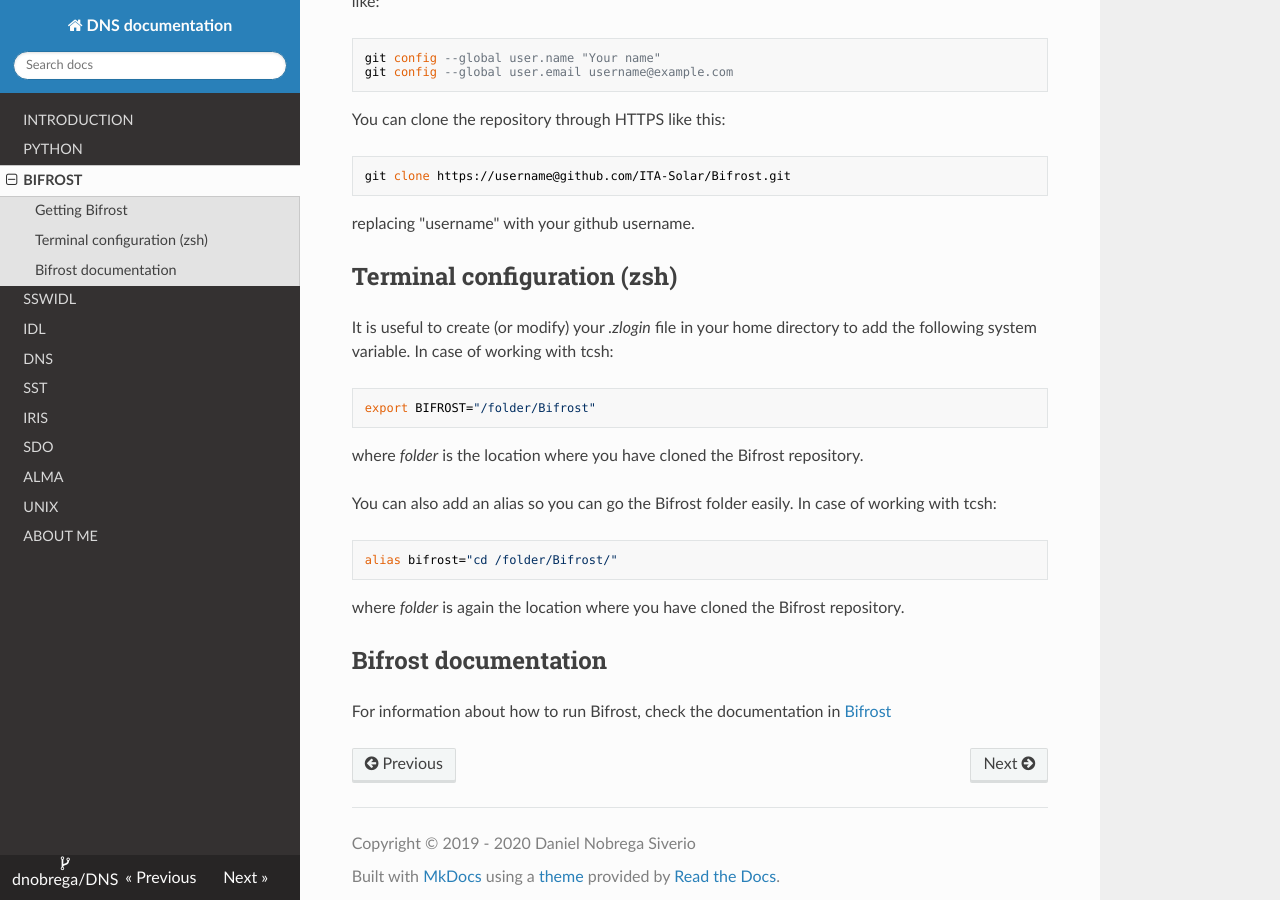
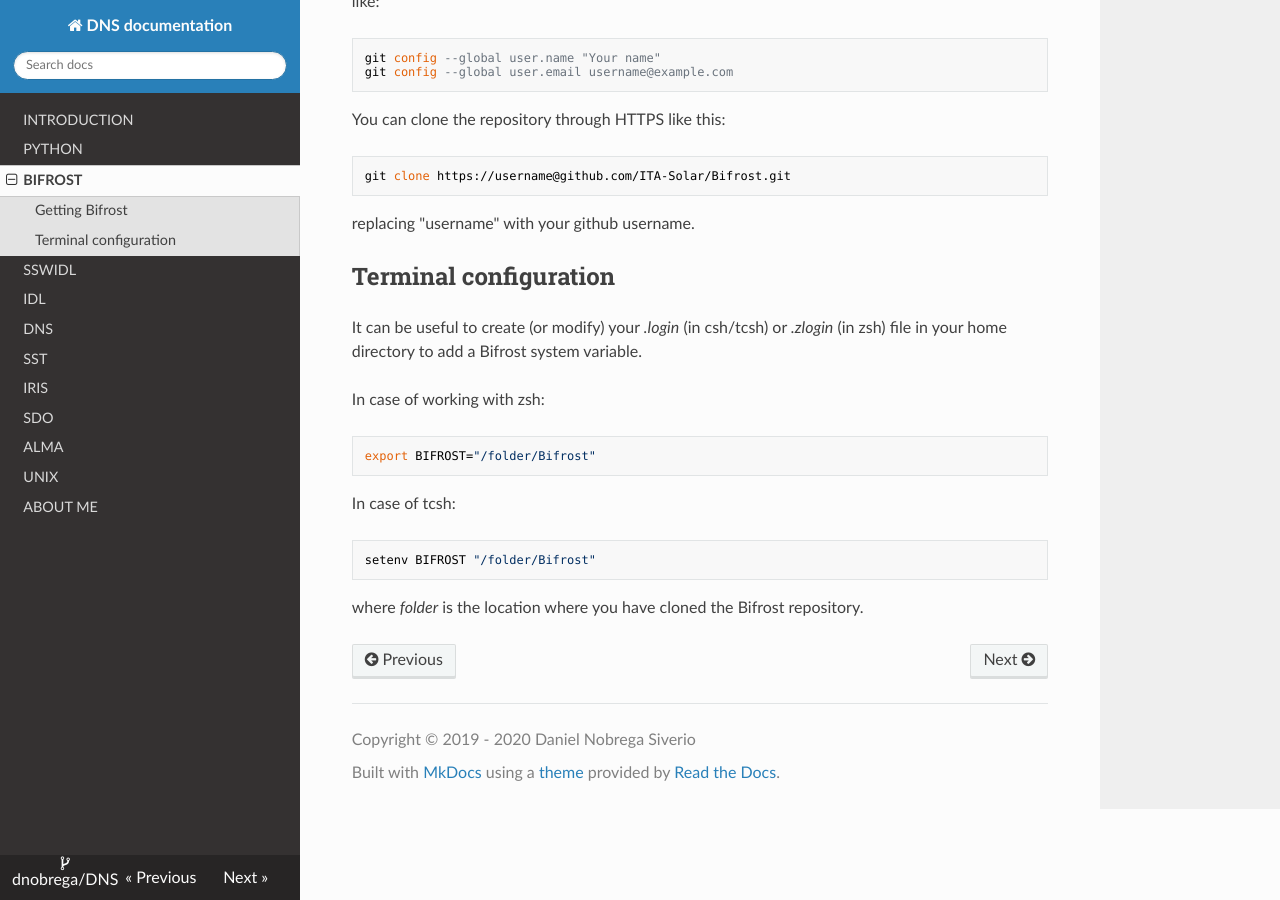
Before and after one commit to dnobrega/DNS, an MkDocs documentation site: the page built from docs/bifrost.md, in a window 1280 px wide and 900 px high, scrolled down 1286 px. Built offline with MkDocs 1.6.1, drawn with Linux system fonts in a browser that asks for light colours; nearby versions of some CDN libraries.

Commit message:
Update bifrost.md

````diff
--- a/docs/bifrost.md
+++ b/docs/bifrost.md
@@ -45,25 +45,16 @@ git clone https://username@github.com/ITA-Solar/Bifrost.git
 
 replacing "username" with your github username.
 
-## Terminal configuration (zsh)
+## Terminal configuration
 
-It is useful to create (or modify) your _.zlogin_ file in your home directory to add the following system variable.
-In case of working with tcsh:
+It can be useful to create (or modify) your _.login_ (in csh/tcsh) or _.zlogin_ (in zsh) file in your home directory to add a Bifrost system variable.
 
+In case of working with zsh:
 ```bash
 export BIFROST="/folder/Bifrost"
 ```
+In case of tcsh:
+```bash
+setenv BIFROST "/folder/Bifrost"
+```
 where _folder_ is the location where you have cloned the Bifrost repository.
-
-You can also add an alias so you can go the Bifrost folder easily.
-In case	of working with	tcsh:
-
-``` bash
-alias bifrost="cd /folder/Bifrost/"
-```
-where _folder_ is again the location where you have cloned the Bifrost repository.
-
-
-## Bifrost documentation
-
-For information about how to run Bifrost, check the documentation in [Bifrost](https://github.com/ITA-Solar/Bifrost)
````
